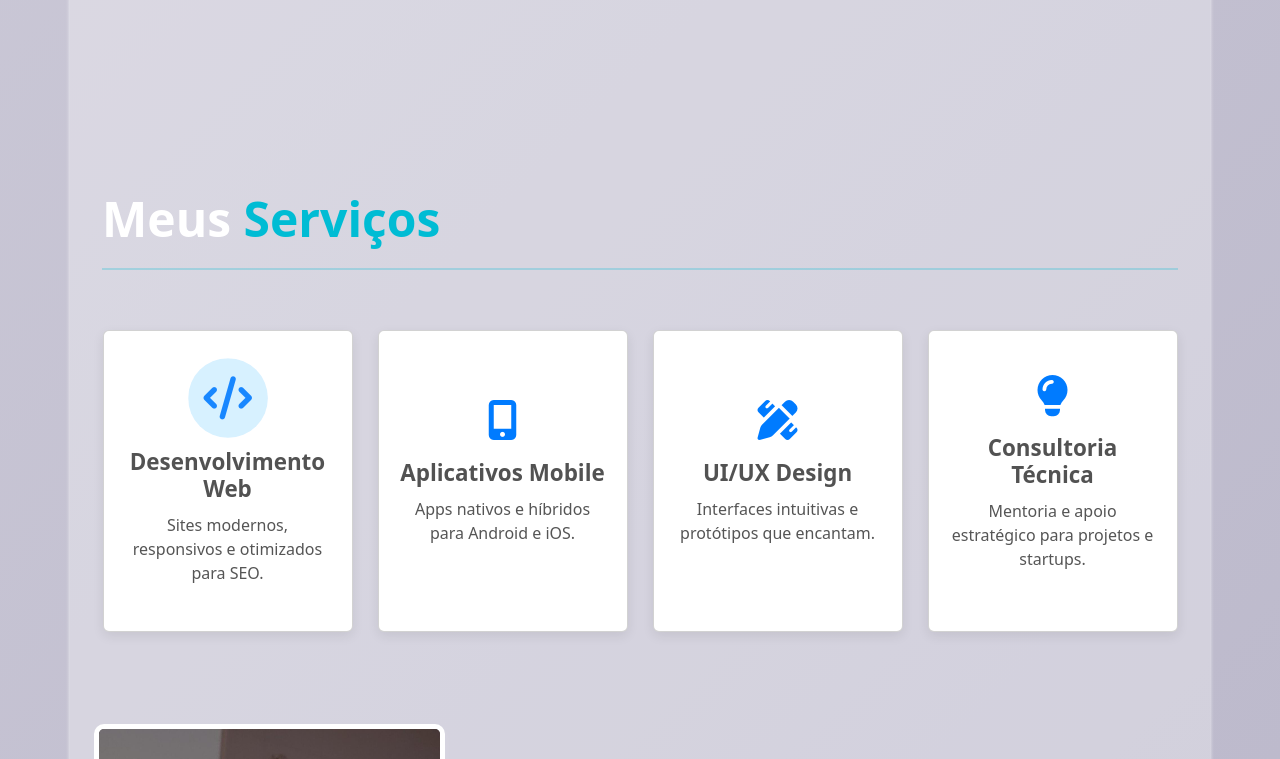
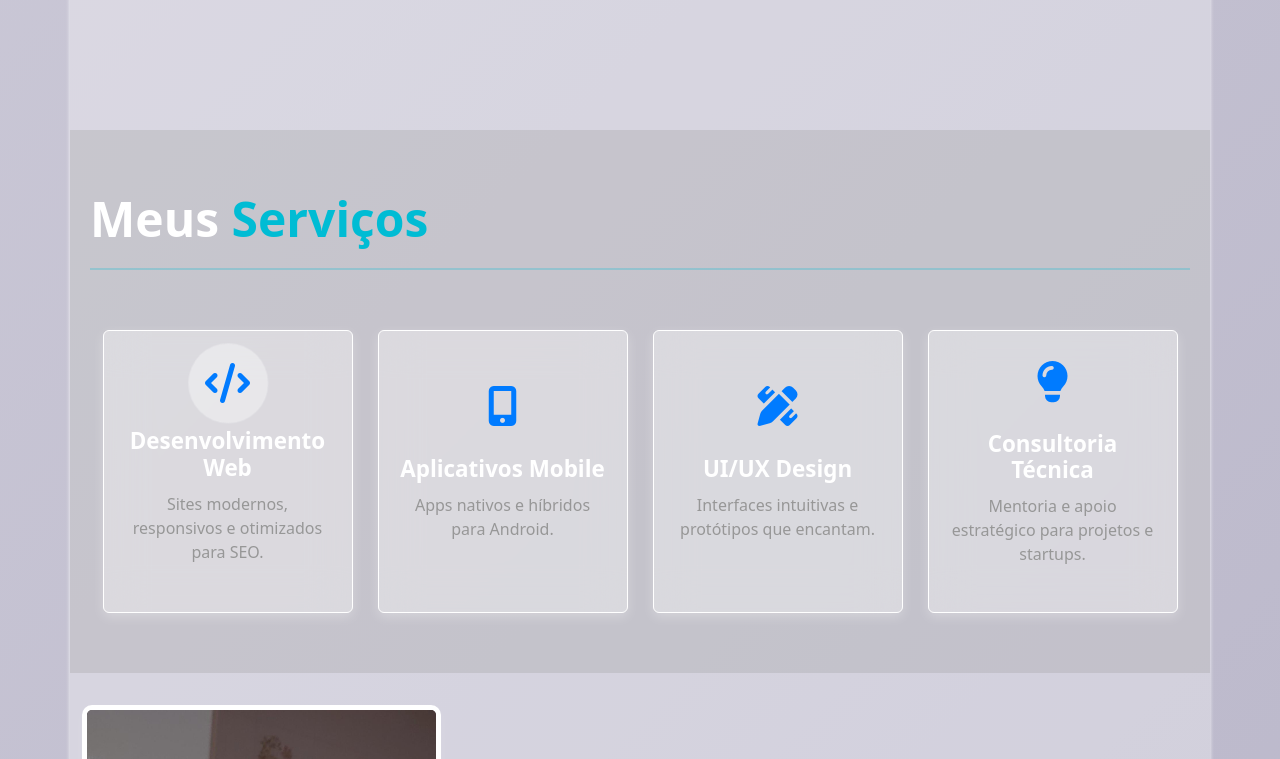
Before and after one commit to Luiz123819/Portfolio, a plain HTML site: page index.html in a window 1280 px wide. Shown: the part 660-1419 px from the top of the page. Drawn offline with Linux system fonts and the light colour scheme; files whose address does not match are found by name.

Commit message:
Add files via upload

```diff
--- a/index.html
+++ b/index.html
@@ -5,7 +5,7 @@
     <meta charset="UTF-8" />
     <meta name="viewport" content="width=device-width, initial-scale=1.0" />
     <title>LUIZ FERNANDO | PORTFÓLIO</title>
-    <link rel="stylesheet" href="styles/style.css"/>
+    <link rel="stylesheet" href="styles/style.css" />
     <link rel="stylesheet" href="https://cdnjs.cloudflare.com/ajax/libs/font-awesome/7.0.0/css/all.min.css"
         integrity="sha512-DxV+EoADOkOygM4IR9yXP8Sb2qwgidEmeqAEmDKIOfPRQZOWbXCzLC6vjbZyy0vPisbH2SyW27+ddLVCN+OMzQ=="
         crossorigin="anonymous" referrerpolicy="no-referrer" />
@@ -44,7 +44,7 @@
             </ul>
         </div>
     </header>
-    <div class="container">
+    <div class="container P-0">
         <!--HOME-->
         <main class="home_container">
             <div class="row">
@@ -88,8 +88,9 @@
             <div class="cards-container">
 
                 <div class="card">
-                    <div class="efectIconFUndo">
-                        <i class="fas fa-code" id="iconedoefect"></i>
+                    <div class="div_efect">
+                        <div class="efectIconFUndo"></div>
+                        <i style="margin-bottom: 0 ;" class="fas fa-code" id="iconedoefect"></i>
                     </div>
                     <h3>Desenvolvimento Web</h3>
                     <p>Sites modernos, responsivos e otimizados para SEO.</p>
@@ -98,7 +99,7 @@
                 <div class="card">
                     <i class="fas fa-mobile-alt"></i>
                     <h3>Aplicativos Mobile</h3>
-                    <p>Apps nativos e híbridos para Android e iOS.</p>
+                    <p>Apps nativos e híbridos para Android.</p>
                 </div>
 
 
@@ -219,8 +220,11 @@
                                 LinkedIn</button></a> </div>
                 </div>
                 <div class="modal_right">
-                    <div class="modal_right_text"> <div class="titleModal"> <h2>HS Exprex Transportes</h2> <button class="modal_close" aria-label="Fechar Modal"> <i
-                                class="fa fa-times" ></i> </button></div>
+                    <div class="modal_right_text">
+                        <div class="titleModal">
+                            <h2>HS Exprex Transportes</h2> <button class="modal_close" aria-label="Fechar Modal"> <i
+                                    class="fa fa-times"></i> </button>
+                        </div>
 
                         <p> Lorem ipsum dolor sit amet, consectetur adipisicing elit. Odit eius iusto exercitationem non
                             omnis quidem. Ipsum cumque numquam sit ullam suscipit aspernatur, soluta, et laborum debitis
--- a/styles/style.css
+++ b/styles/style.css
@@ -46,7 +46,7 @@ body {
 .container {
   background-color: rgba(255, 255, 255, 0.315);
   box-shadow: 0px 12px 4px rgba(255, 255, 255, 0.877);
-
+  padding: 0 !important;
 }
 /* Modal geral */
 .modal_div {
@@ -237,7 +237,12 @@ header {
 .nav_item a:hover {
   color: #00bcd4;
 }
-
+.nav_item a::after{
+  content: " ";
+border-bottom: 1px solid blued;
+width: 100px;
+height: 1px;
+}
 /* Botão mobile */
 .btn_menu_mobile {
   background: none;
@@ -388,7 +393,7 @@ padding: 0.8rem 1.5rem;
 }
     .servicos {
       padding: 60px 20px;
-
+      background-color: #97979748;
 
     }
 
@@ -409,10 +414,15 @@ padding: 0.8rem 1.5rem;
     }
 
     .card {
-      background-color: #fefefe;
+      border: 1px solid white !important;
+      backdrop-filter: blur(20px) !important;
+  -webkit-backdrop-filter: blur(20px) !important;
+  /* For Safari support */
+  background-color: rgba(255, 255, 255, 0.363) !important;
+  /* Optional: adds a frosted glass effect */
       padding: 30px 20px;
       border-radius: 12px;
-      box-shadow: 0 4px 12px rgba(0,0,0,0.08);
+      box-shadow: 0 4px 12px rgba(255, 255, 255, 0.281);
       transition: transform 0.3s ease;
        cursor:pointer;
       display: flex;
@@ -425,43 +435,58 @@ padding: 0.8rem 1.5rem;
     .card:hover {
       transform: translateY(-8px);
     }
+.div_efect {
+  display: flex;
 
-    .card i {
-      font-size: 2.5em;
-      color: #007bff;
-     margin-bottom: 20px;
-    }
-   .efectIconFUndo {
-    position: relative ;
-  padding: 2.3rem;
-  background-color: #00a6ff2d;
-  margin-bottom: 15px;
-  border-radius: 50%;
-  animation: pulse 1.5s ease-in-out infinite;
-  z-index: 1 ;
+  position: relative;
+  margin-bottom: 25px;
 }
- .efectIconFUndo i{
+
+.card i {
+  font-size: 2.5em;
+    color: #007bff;
+margin-bottom: 30PX;
+  }
+
+.efectIconFUndo {
   position: absolute;
   top: 50%;
   left: 50%;
   transform: translate(-50%, -50%);
-  margin-bottom: 0 ;
-animation: none !important;
-z-index: 10 ;
+  padding: 2.3rem;
+  background-color: #fdfdfd94;
+  border-radius: 50%;
+  animation: pulse 1.5s ease-in-out infinite;
+  z-index: -1;
 }
+
+.efectIconFUndo i {
+   color: #ffffff;
+  position: absolute;
+  top: 50%;
+  left: 50%;
+  transform: translate(-50%, -50%);
+  animation: none !important;
+  z-index: 10 !important;
+
+}
+
 @keyframes pulse {
+
   0% {
-    transform: scale(1);
+    transform: translate(-50%, -50%) scale(1);
+    opacity: 1;
+  }
+  50% {
+    transform: translate(-50%, -50%) scale(1.1);
     opacity: 0.6;
   }
-  50% {
-    transform: scale(1.1);
+  100% {
+    transform: translate(-50%, -50%) scale(1);
     opacity: 1;
   }
-  100% {
-    transform: scale(1);
-    opacity: 0.6;
-  }
+
+
 }
 
 
@@ -470,13 +495,13 @@ z-index: 10 ;
       font-size: 1.4em;
       margin-bottom: 10px;
       font-weight: 600;
-      color: #525252;
+      color: #ffffff;
     }
 
     .card p {
       font-size: 1em;
       text-align: center;
-      color: #555;
+      color: #979797;
     }
 /*\\\\\\\\\\\\\\\\\\\\\\\\\\\\\\\\\\\\\\\\\\\\\\\\\\\\\\\\\\\\\\\\\\\\\\*/
 section.sobre_mim {
```
